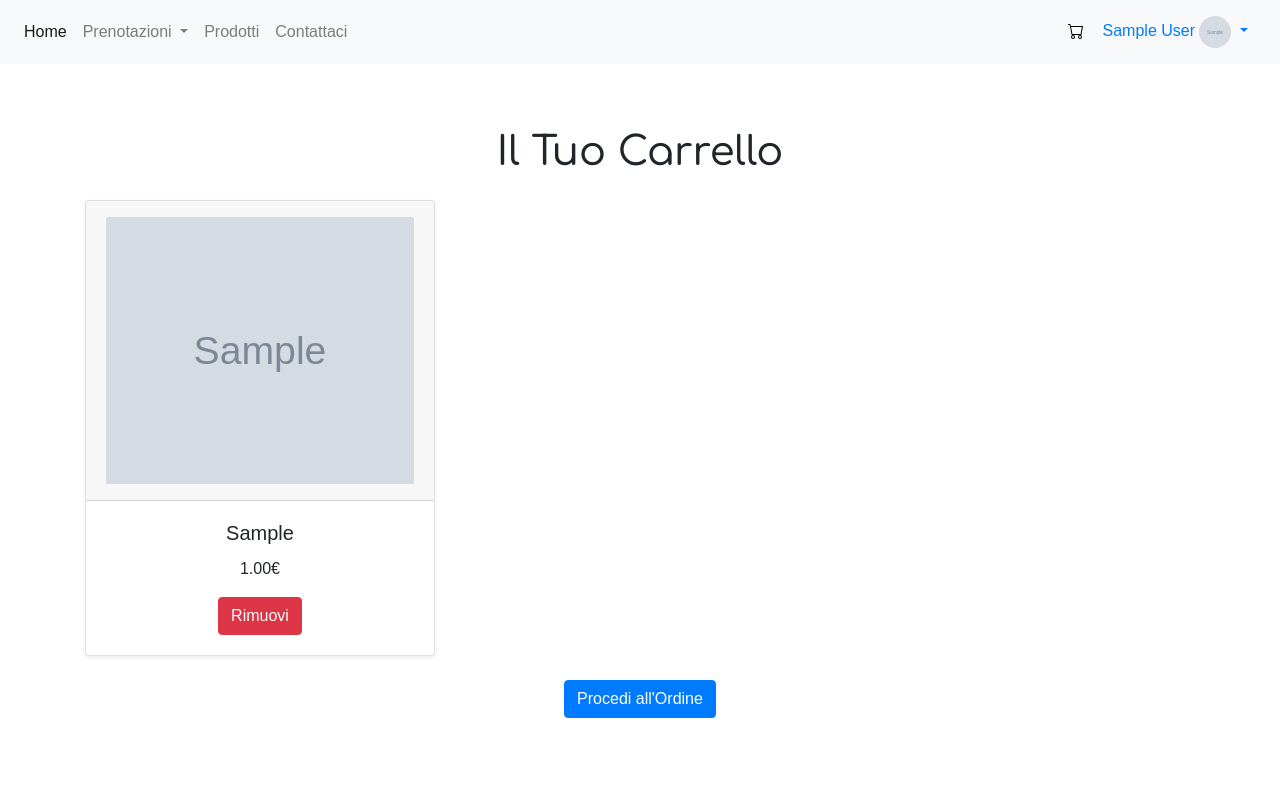
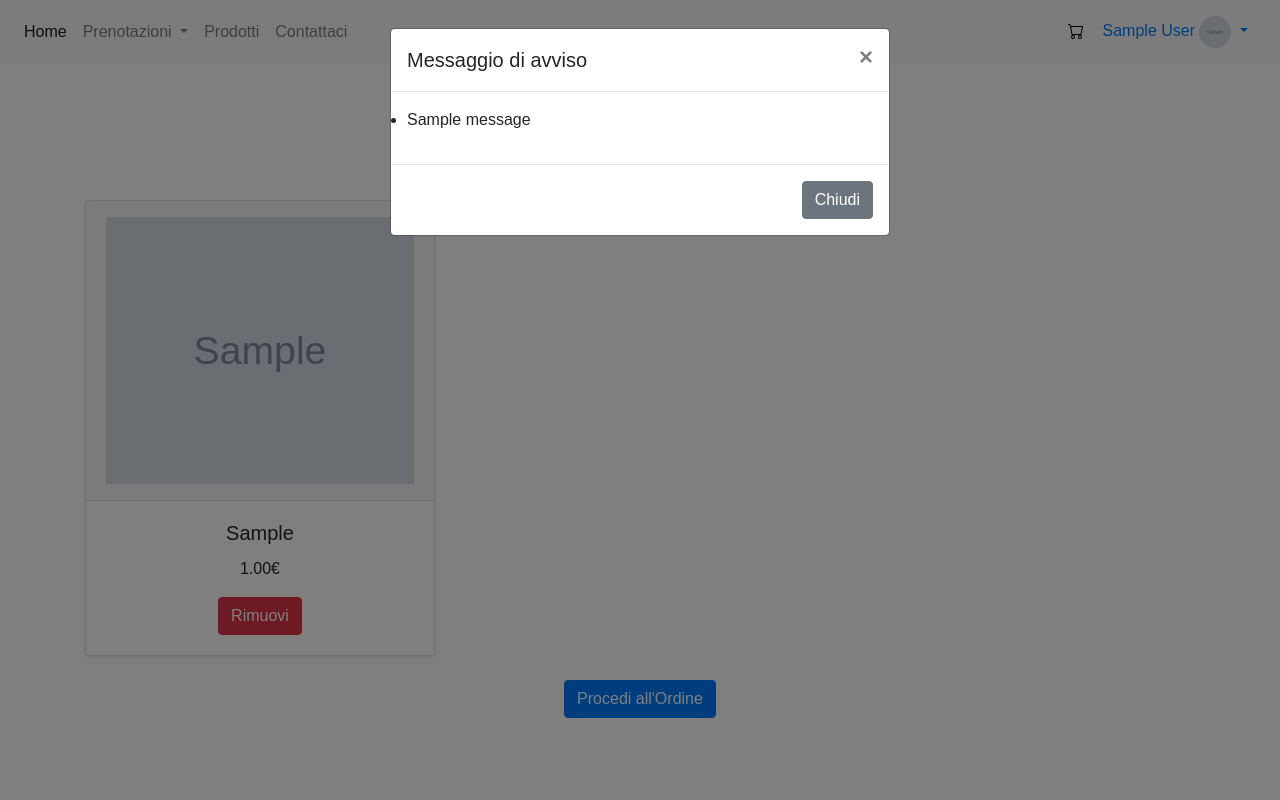
Before and after one commit to garrati-0/circolo-tennis, a Django app: page /carrello/carrello in a window 1280 px wide. Run offline with Django 4.2, Linux system fonts and the light colour scheme; a user stored in the database is signed in; tables that the repository leaves empty hold one stand-in row (values such as "Sample post"); grey boxes marked "Sample" are stand-in pictures; one stand-in notice (Sample message) is shown; some libraries are stand-ins or nearby versions; some web fonts are replaced.

Commit message:
Fix error handling and add success messages

```diff
--- a/circolo_tennis/carrelo/templates/carrello.html
+++ b/circolo_tennis/carrelo/templates/carrello.html
@@ -77,7 +77,7 @@
                                             </div>
                                             <div class="col-md-6">
                                                 <p><strong>{{ x.prodotto.prodotto }}</strong></p>
-                                                <p>Prezzo: {{ x.prezzo }}$</p>
+                                                <p>Prezzo: {{ x.prodotto.prezzo }}$</p>
                                             </div>
                                         </div>
                                     </li>
--- a/circolo_tennis/carrelo/views.py
+++ b/circolo_tennis/carrelo/views.py
@@ -10,6 +10,7 @@ from prodotti.models import Preferiti, Product
 from django.core.mail import send_mail
 from django.template.loader import render_to_string
 from django.utils.html import strip_tags
+from django.contrib import messages
 
 @login_required
 def carrello(request):
@@ -54,11 +55,16 @@ def ordine_effetuato(request):
             prodotto_selezionato.quantita -= 1
             prodotto_selezionato.save()
 
+            ordine = OrdineEffettuato.objects.create(
+            id_utente=user,
+            id_indirizzo=indirizzo_selezionato,
+            id_prodotto=prodotto_selezionato
+        )
 
         prodotti_ordine.append(prodotto_selezionato)
 
     subject = 'Conferma Ordine'
-    message = render_to_string('email.html', {'user': user, 'prodotti_ordine': prodotti_ordine})
+    message = render_to_string('email.html', {'user': user, 'ordine': ordine, 'prodotti_ordine': prodotti_ordine})
     plain_message = strip_tags(message)
 
     from_email = 'proovvvvvvvvvv@gmail.com'
@@ -68,4 +74,5 @@ def ordine_effetuato(request):
     send_mail(subject, plain_message, from_email, to_email, html_message=message)
 
     prodotti_preferiti.delete()
+    messages.success(request, 'Ordine effettuato con successo.')
     return redirect('carrello')
--- a/circolo_tennis/home/templates/navbar.html
+++ b/circolo_tennis/home/templates/navbar.html
@@ -117,6 +117,29 @@
 
 
 <!-- Modal -->
+<!-- Modal per i messaggi di avviso -->
+<div class="modal fade" id="messageModal" tabindex="-1" role="dialog" aria-labelledby="messageModalLabel" aria-hidden="true">
+    <div class="modal-dialog" role="document">
+        <div class="modal-content">
+            <div class="modal-header">
+                <h5 class="modal-title" id="messageModalLabel">Messaggio di avviso</h5>
+                <button type="button" class="close" data-dismiss="modal" aria-label="Close">
+                    <span aria-hidden="true">&times;</span>
+                </button>
+            </div>
+            <div class="modal-body">
+                <ul class="messages">
+                    {% for message in messages %}
+                    <li{% if message.tags %} class="{{ message.tags }}"{% endif %}>{{ message }}</li>
+                    {% endfor %}
+                </ul>
+            </div>
+            <div class="modal-footer">
+                <button type="button" class="btn btn-secondary" data-dismiss="modal">Chiudi</button>
+            </div>
+        </div>
+    </div>
+</div>
 <!-- Modal di accesso -->
 <div class="modal fade" id="loginModal" tabindex="-1" role="dialog" aria-labelledby="loginModalLabel" aria-hidden="true">
     <div class="modal-dialog" role="document">
@@ -195,9 +218,14 @@
     <script src="https://cdnjs.cloudflare.com/ajax/libs/popper.js/1.14.7/umd/popper.min.js"></script>
     <script src="https://stackpath.bootstrapcdn.com/bootstrap/4.3.1/js/bootstrap.min.js"></script>
     <script src="{% static 'js/home.js' %}"></script>
+    <script>
+        $(document).ready(function(){
+            {% if messages %}
+                $('#messageModal').modal('show');
+            {% endif %}
+        });
+    </script>
 
 
-
-     </script>
   </body>
 </html>
--- a/circolo_tennis/impostazioni/views.py
+++ b/circolo_tennis/impostazioni/views.py
@@ -68,7 +68,7 @@ def aggiungi_indirizzo(request):
 
             # Puoi aggiungere ulteriori controlli o reindirizzamenti qui
             return redirect('impostazioni')  # Cambia 'pagina_di_destinazione' con l'URL desiderato
-
+    messages.error(request, 'Indirizzo non valido. Riprova.')
     return redirect('impostazioni')  # Assicurati di avere un template per il popup
 
 
```
Also changed, not shown: circolo_tennis/contattacci/views.py (+5 -3 lines), circolo_tennis/prenotazioni/views.py (+11 -11 lines), circolo_tennis/prodotti/views.py (+7 -8 lines).
